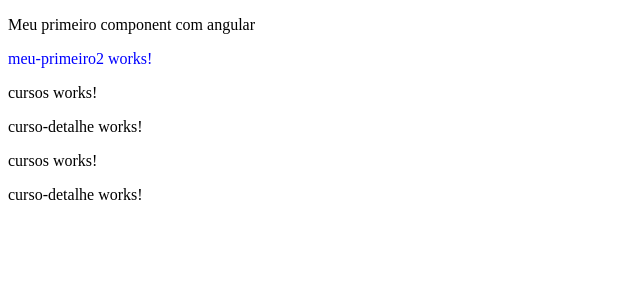
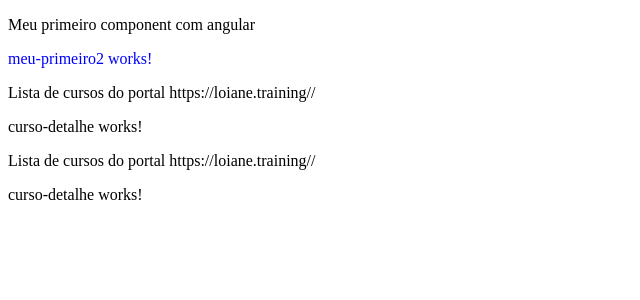
Before and after one commit to EmanuelSergio/Angular, an Angular app in the folder primeiro-projeto/: page / in a window 1280 px wide. Shown: the top 300 px of the page, without its empty margins (0-640 px from the left). Built offline with nearby package versions, Linux system fonts and the light colour scheme.

Commit message:
usando variaveis typescript

```diff
--- a/primeiro-projeto/src/app/cursos/cursos.component.html
+++ b/primeiro-projeto/src/app/cursos/cursos.component.html
@@ -1,4 +1,4 @@
-<p>cursos works!</p>
+<p>Lista de cursos do portal {{nomePortal}}/</p>
 
 <app-curso-detalhe>
 
--- a/primeiro-projeto/src/app/cursos/cursos.component.ts
+++ b/primeiro-projeto/src/app/cursos/cursos.component.ts
@@ -7,4 +7,13 @@
 })
 export class CursosComponent {
 
+  nomePortal: any; //any = aceita qualquer tipo de valor, string, number...
+
+  constructor(){
+    this.nomePortal = 'https://loiane.training/'
+  }
+
+
+
+
 }
```
